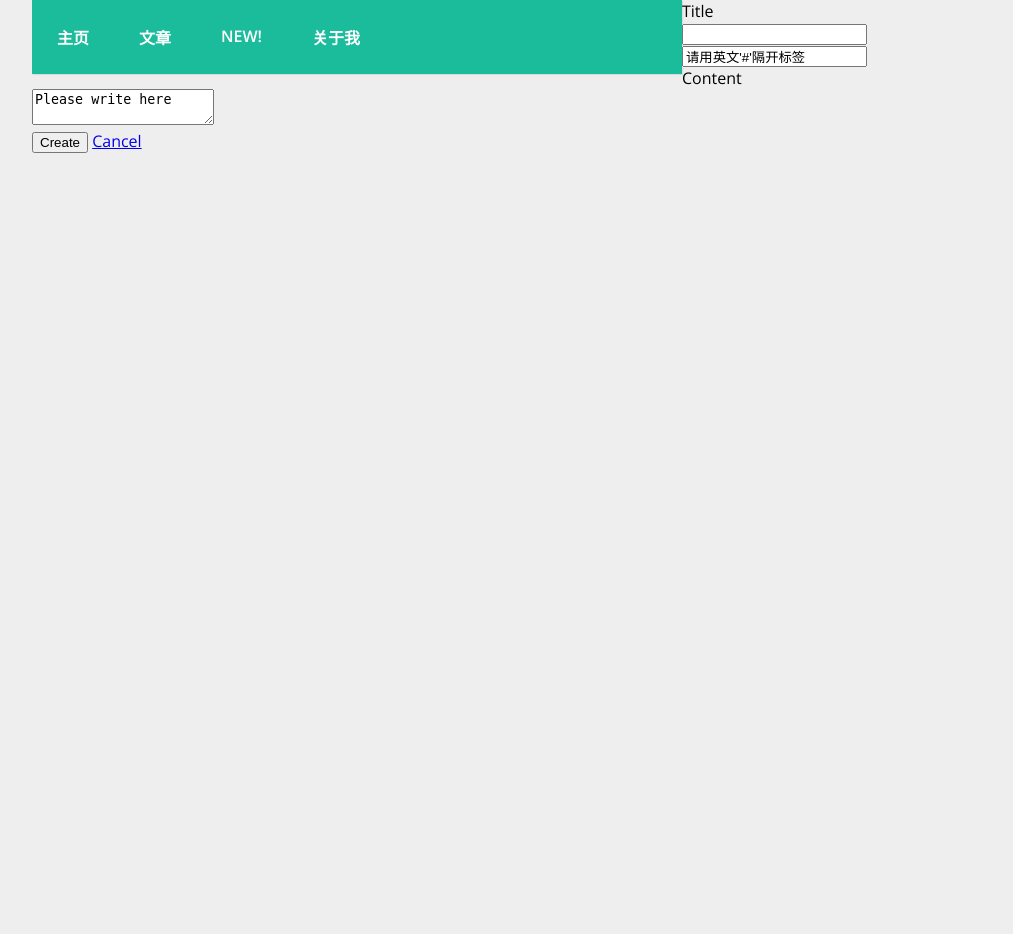
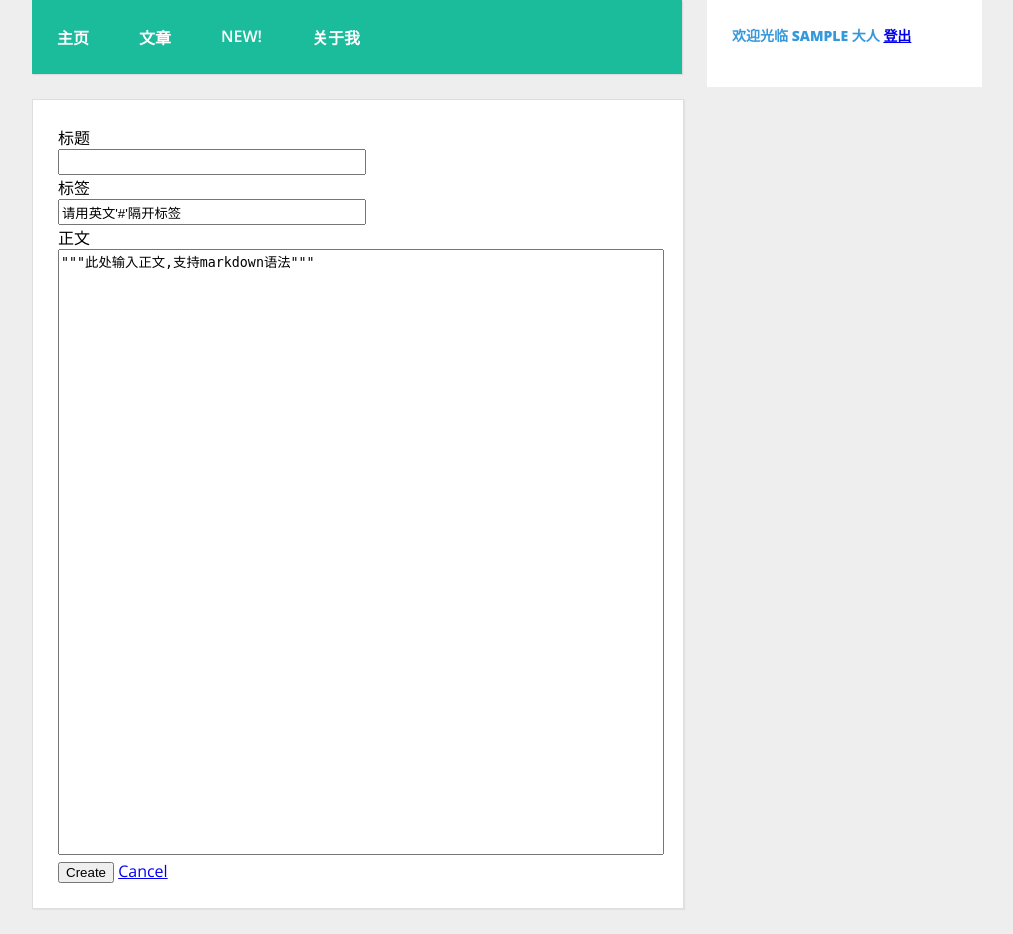
Before and after one commit to silbertmonaphia/LiteWeb, a Flask app: page /create/ in a window 1280 px wide. Shown: the part 25-959 px from the top of the page, without its empty margins (133-1146 px from the left). Before the commit the page ends 178 px from the top, so only its background shows below. Run offline with Flask 2, Linux system fonts and the light colour scheme; the visitor is signed in with stand-in values (Sample User, id 1).

Commit message:
tweak basic html code

````diff
--- a/app.py
+++ b/app.py
@@ -14,11 +14,8 @@ app.config['MONGODB_SETTINGS'] = {
     'port': 27017
 }
 db = MongoEngine(app)
-md = Markdown(app,
-              extensions=['footnotes'],
-              entension_configs={'footnotes': ('PLACE_MARKER', '```')},
-              safe_mode=True,
-              output_format='html4')
+md = Markdown(app, extensions=['footnotes'], entension_configs={
+              'footnotes': ('PLACE_MARKER', '```')}, safe_mode=True, output_format='html4')
 
 app.secret_key = 'Z1Jr22~j/3lRX MM!XjbN]LwX/,BT?'
 
@@ -27,7 +24,7 @@ class Post(db.Document):
     author = db.StringField(max_length=50)
     title = db.StringField(max_length=120, required=True)
     tags = db.ListField(db.StringField(max_length=30))
-    time = db.DateTimeField(default=datetime.datetime.now())
+    time = db.DateTimeField(default=datetime.datetime.now().strftime("%Y-%m-%d %H:%M:%S"))
     content = db.StringField()
 
 
@@ -66,9 +63,15 @@ def register():
 
         reg_username = request.form['reg_username']
         reg_password = request.form['reg_password']
-        loginRegister().register(reg_username, reg_password)
-
-        return redirect(url_for('login'))
+        invitation_code = request.form['invitation_code']
+        print(type(reg_password))
+        print(type(reg_password))
+        print(type(invitation_code))
+        if invitation_code == 'DoNotWearRedHat':
+            loginRegister().register(reg_username, reg_password)
+            return redirect(url_for('login'))
+        else:
+            return Response('<h3>邀请码错误</h3>')
 
     return render_template('register.html')
 
@@ -118,9 +121,6 @@ def detail(title):
 
 @app.route('/create/', methods=['GET', 'POST'])
 def create():
-    """
-    write page
-    """
     if 'username' in session:
 
         if request.method == 'POST':
@@ -131,6 +131,7 @@ def create():
             content = request.form['content']
             post = Post(author=author, title=title, tags=tags, content=content)
             post.save()
+            return redirect(url_for('article'))
 
         user = User(user_id=1, user_name=escape(session['username']))
         return render_template('create.html', user=user)
@@ -165,6 +166,7 @@ def edit(title):
     else:
         return redirect(url_for('login'))
 
+
 @app.route('/<string:title>/delete/', methods=['GET', 'POST'])
 def delete(title):
     if 'username' in session:
--- a/static/base.css
+++ b/static/base.css
@@ -132,6 +132,22 @@ nav.menu ul a:hover {
 
 .blog {
   float:left;
+}
+
+.editbox {
+     height:20px;
+     width:300px;
+}
+
+.textarea{
+  resize:none;
+  width: 600px;
+  min-width:600px;
+  max-width:600px;
+
+  height:600px;
+  min-height:600px;
+  max-height:600px;
 }
 
 .conteudo {
--- a/templates/articles.html
+++ b/templates/articles.html
@@ -5,14 +5,10 @@
 <aside class="sidebar">
   <div class="widget">
     <h2>
-      <p>欢迎光临 {{user.user_name}} 大人    <a href="/logout">登出</p>
+      <p>欢迎光临 {{user.user_name}} 大人    <a href="/logout">登出</a></p>
     </h2>
   </div>
 </aside>
-
-<div>
-
-</div>
 {% endblock %}
 
 {% block content %}
--- a/templates/base.html
+++ b/templates/base.html
@@ -5,7 +5,9 @@
         <title>Lite-Web</title>
         <link rel="stylesheet" href="{{ url_for('static', filename='base.css') }}">
     </head>
+
     <body>
+
         <header class="header">
             <ul>
                 <li class="cor-1"></li>
@@ -17,7 +19,6 @@
         </header>
 
         <div class="wrap">
-
             <nav class="menu">
                   <ul>
                     <li>
@@ -37,5 +38,8 @@
             {% block userinfo %}{% endblock %}
             {% block content %}{% endblock %}
         </div>
+
+
+
     </body>
 </html>
--- a/templates/create.html
+++ b/templates/create.html
@@ -1,25 +1,42 @@
-<!-- extend base layout -->
 {% extends "base.html" %}
+
+{% block userinfo %}
+<aside class="sidebar">
+  <div class="widget">
+    <h2>
+      <p>欢迎光临 {{user.user_name}} 大人    <a href="/logout">登出</a></p>
+    </h2>
+  </div>
+</aside>
+{% endblock %}
+
+
 {% block content %}
+<div class='blog'>
   <form action="" method="post">
-    <div >
-      <label>Title</label>
+    <div class="conteudo">
+
+      <label>标题</label>
+
       <div>
-        <input name="title" type="text" >
-        <input name="tags" type="text" value="请用英文'#'隔开标签">
+        <input name="title" type="text" class="editbox"><br>
+        <label>标签</label><br>
+        <input name="tags" type="text" class="editbox" value="请用英文'#'隔开标签">
       </div>
-    </div>
-    <div>
-      <label>Content</label>
+
+      <label>正文</label>
+
       <div>
-        <textarea id="content" name="content">Please write here</textarea>
+          <textarea id="content" name="content" class="textarea">"""此处输入正文,支持markdown语法"""</textarea>
       </div>
-    </div>
-    <div>
+
       <div>
         <button type="submit">Create</button>
         <a href="{{ url_for('article') }}">Cancel</a>
       </div>
+
     </div>
   </form>
+</div>
+
 {% endblock %}
--- a/templates/login.html
+++ b/templates/login.html
@@ -1,6 +1,5 @@
 {% extends 'base.html' %}
 {% block userinfo %}
-
 <aside class="sidebar">
   <div class="widget">
     <h2>
@@ -8,11 +7,8 @@
 	        <p>用户名:<input type=text name="username"><br></p>
 	        <p>密码:<input type=password name="password"><br></p>
 	        <p><input type=submit value=登陆>  <a href="/register">注册</a></p>
-
 	    </form>
     </h2>
   </div>
 </aside>
-
-
 {% endblock %}
--- a/templates/register.html
+++ b/templates/register.html
@@ -1,17 +1,15 @@
 {% extends 'base.html' %}
 {% block userinfo %}
-
 <aside class="sidebar">
   <div class="widget">
     <h2>
 	    <form action="" method="post">
 	        <p>用户名:<input type=text name="reg_username"><br></p>
 	        <p>密码:<input type=password name="reg_password"><br></p>
+	        <p>邀请码:<input type=text name="invitation_code"><br></p>
 	        <p><input type=submit value=注册></p>
 	    </form>
     </h2>
   </div>
 </aside>
-
-
 {% endblock %}
````
Also changed, not shown: templates/comment.html (deleted, +0 -14 lines), templates/detail.html (+6 -5 lines), templates/edit.html (+23 -10 lines).
